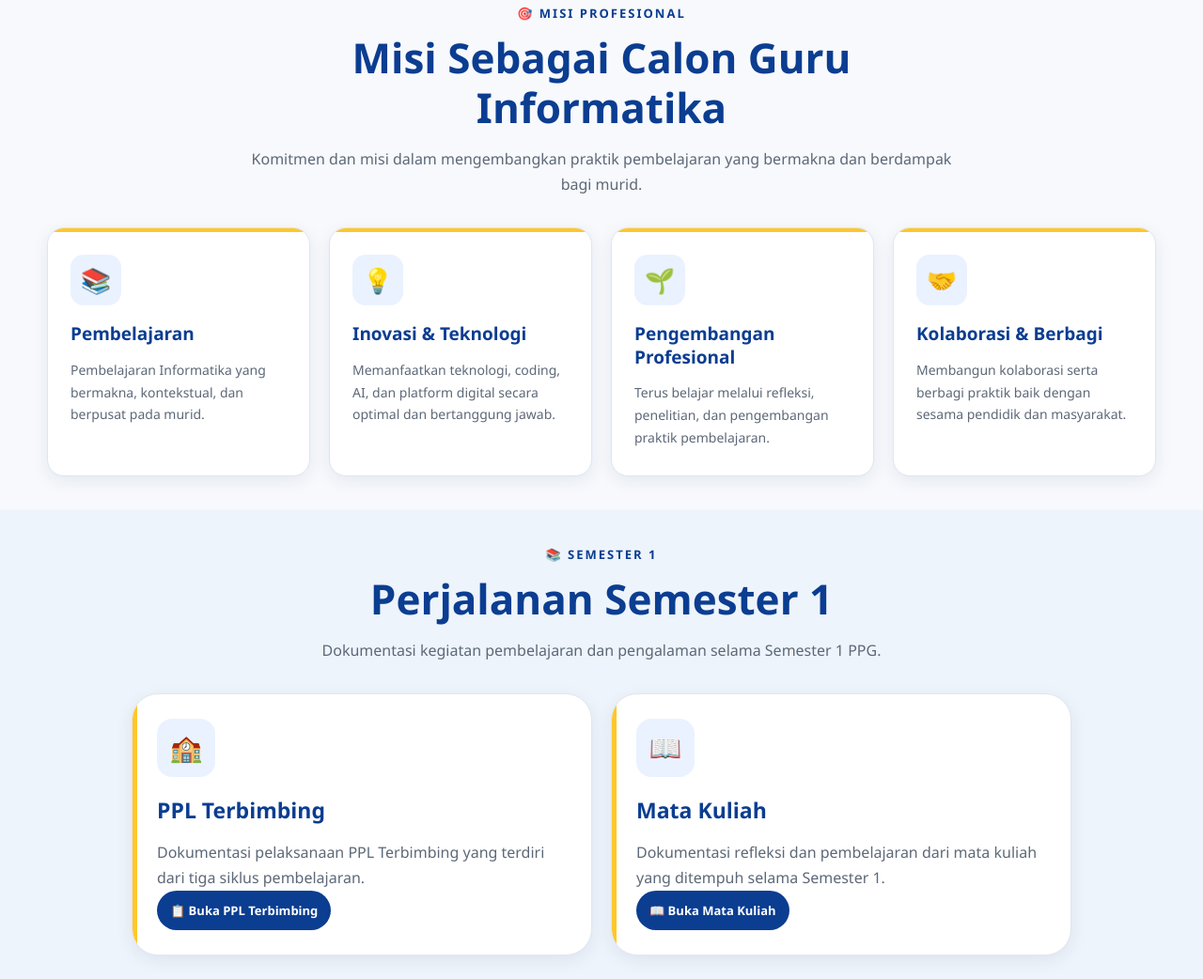
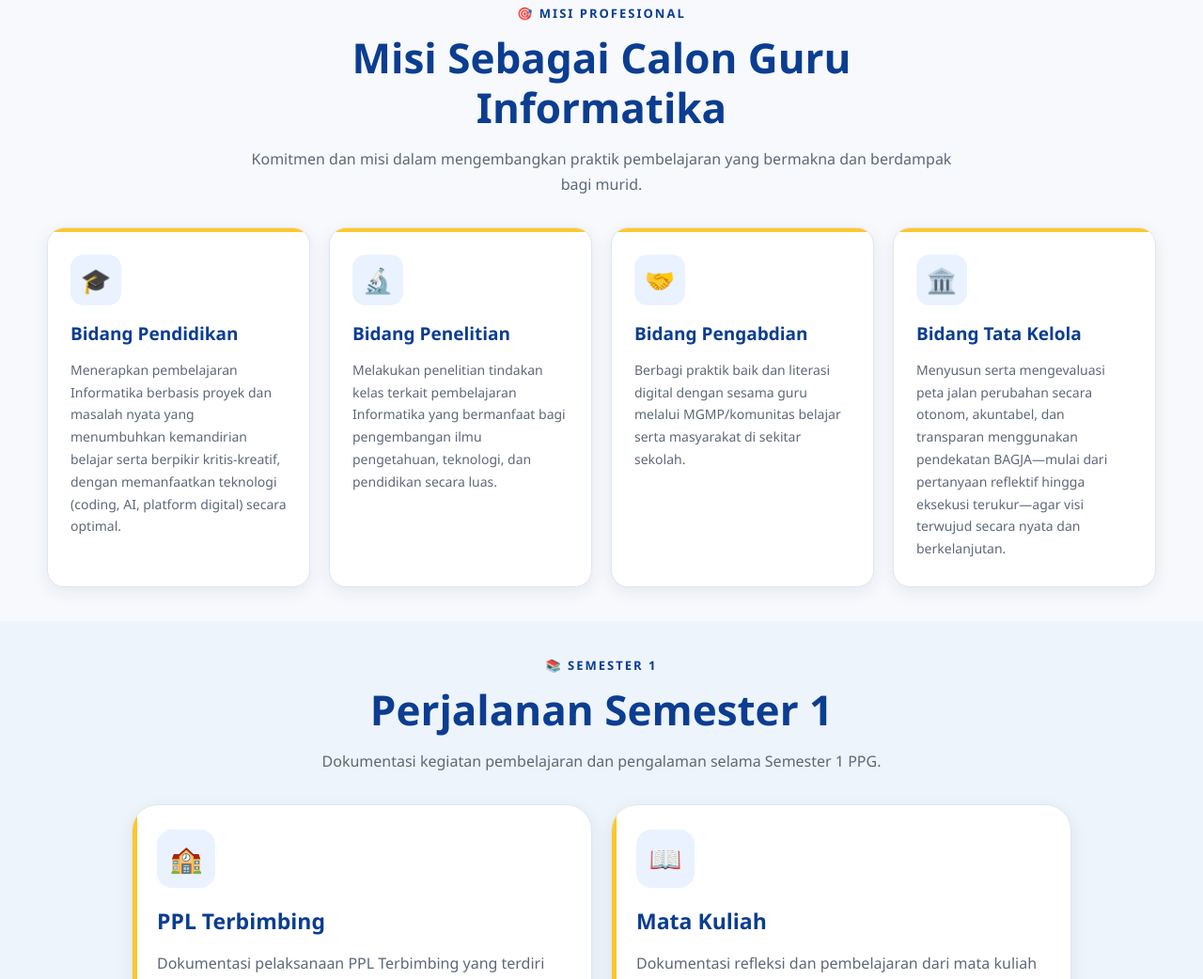
Before and after one commit to Siska1407/PPG_E-Portfolio_Siska-Yulia-Rahmawati, a plain HTML site: page index.html in a window 1280 px wide. Shown: the part 1507-2549 px from the top of the page at 94% size. Drawn offline with Linux system fonts and the light colour scheme.

Commit message:
rev 29 okt

```diff
--- a/index.html
+++ b/index.html
@@ -273,61 +273,41 @@
 
     <div class="mission-grid">
 
-        <!-- PEMBELAJARAN -->
+        <!-- BIDANG PENDIDIKAN -->
         <article class="mission-card">
 
             <div class="mission-icon">
-                📚
+                🎓
             </div>
 
             <h3>
-                Pembelajaran
+                Bidang Pendidikan
             </h3>
 
             <p>
-                Pembelajaran Informatika yang bermakna, kontekstual, dan
-                berpusat pada murid.
+                Menerapkan pembelajaran Informatika berbasis proyek dan masalah nyata yang menumbuhkan kemandirian belajar serta berpikir kritis-kreatif, dengan memanfaatkan teknologi (coding, AI, platform digital) secara optimal.
             </p>
 
         </article>
 
-        <!-- INOVASI & TEKNOLOGI -->
+        <!-- BIDANG PENELITIAN -->
         <article class="mission-card">
 
             <div class="mission-icon">
-                💡
+                🔬
             </div>
 
             <h3>
-                Inovasi & Teknologi
+                Bidang Penelitian
             </h3>
 
             <p>
-                Memanfaatkan teknologi, coding, AI, dan platform digital
-                secara optimal dan bertanggung jawab.
+                Melakukan penelitian tindakan kelas terkait pembelajaran Informatika yang bermanfaat bagi pengembangan ilmu pengetahuan, teknologi, dan pendidikan secara luas.
             </p>
 
         </article>
 
-        <!-- PENGEMBANGAN PROFESIONAL -->
-        <article class="mission-card">
-
-            <div class="mission-icon">
-                🌱
-            </div>
-
-            <h3>
-                Pengembangan Profesional
-            </h3>
-
-            <p>
-                Terus belajar melalui refleksi, penelitian, dan pengembangan
-                praktik pembelajaran.
-            </p>
-
-        </article>
-
-        <!-- KOLABORASI & BERBAGI -->
+        <!-- BIDANG PENGABDIAN -->
         <article class="mission-card">
 
             <div class="mission-icon">
@@ -335,12 +315,28 @@
             </div>
 
             <h3>
-                Kolaborasi & Berbagi
+                Bidang Pengabdian
             </h3>
 
             <p>
-                Membangun kolaborasi serta berbagi praktik baik dengan
-                sesama pendidik dan masyarakat.
+                Berbagi praktik baik dan literasi digital dengan sesama guru melalui MGMP/komunitas belajar serta masyarakat di sekitar sekolah.
+            </p>
+
+        </article>
+
+        <!-- BIDANG TATA KELOLA -->
+        <article class="mission-card">
+
+            <div class="mission-icon">
+                🏛️
+            </div>
+
+            <h3>
+                Bidang Tata Kelola
+            </h3>
+
+            <p>
+                Menyusun serta mengevaluasi peta jalan perubahan secara otonom, akuntabel, dan transparan menggunakan pendekatan BAGJA—mulai dari pertanyaan reflektif hingga eksekusi terukur—agar visi terwujud secara nyata dan berkelanjutan.
             </p>
 
         </article>
```
